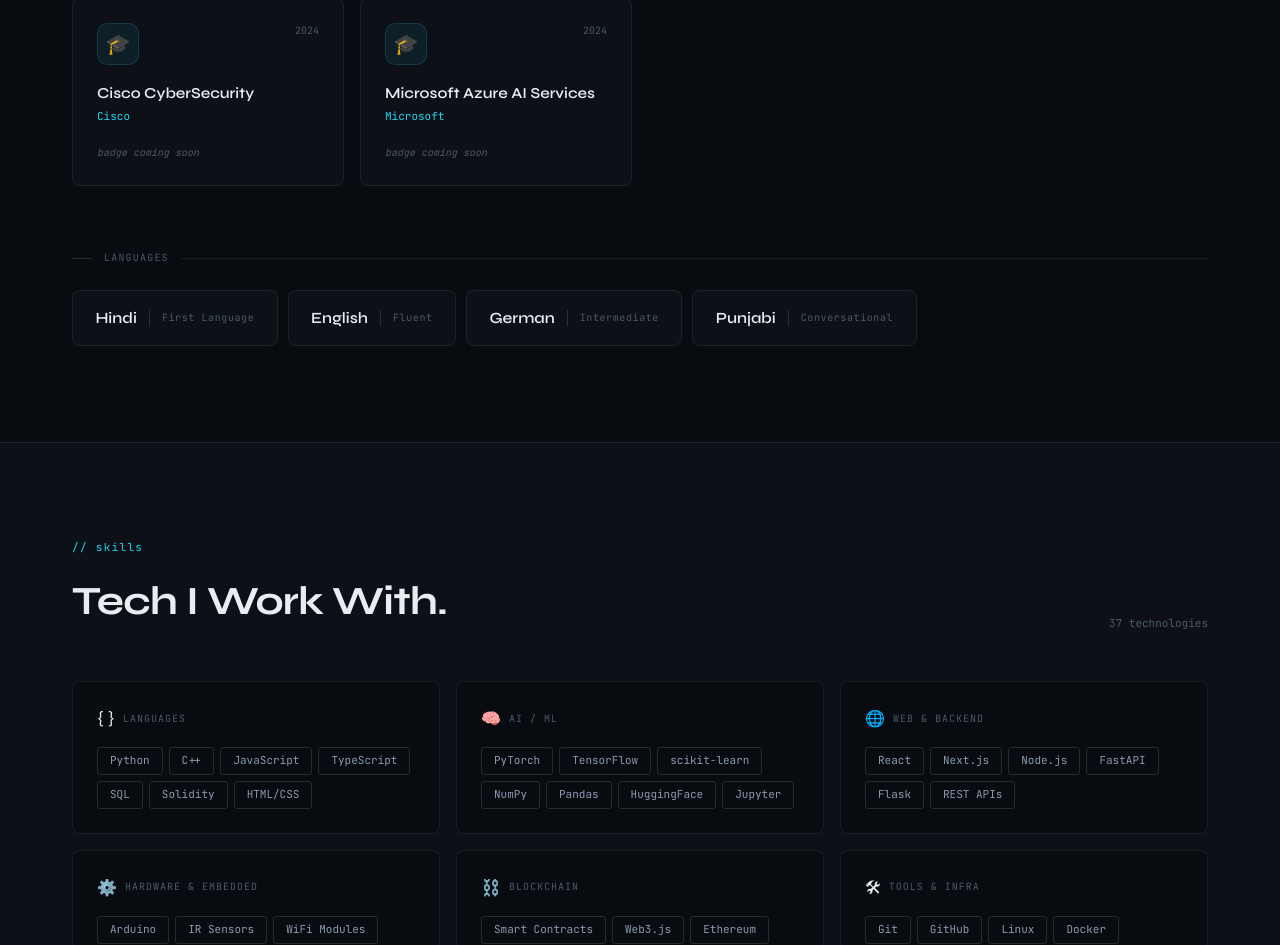
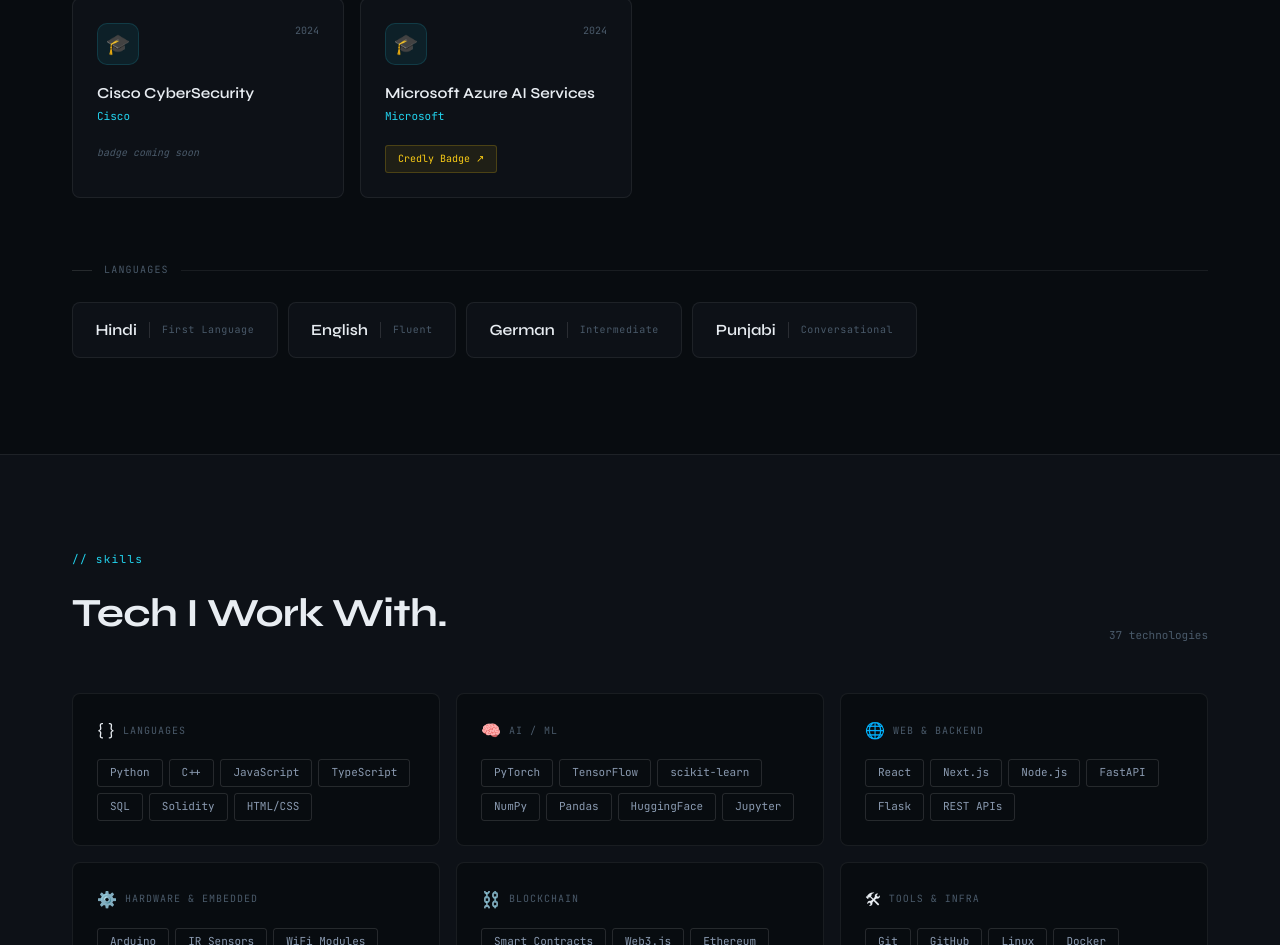
Before and after one commit to DeSachdeva/portfolio, a Next.js app: page / in a window 1280 px wide. Shown: the part 2119-3064 px from the top of the page. Built offline with nearby package versions, Linux system fonts and the light colour scheme.

Commit message:
credly badge added

```diff
--- a/data/experience.ts
+++ b/data/experience.ts
@@ -113,7 +113,7 @@ export const certifications: Certification[] = [
     name: 'Microsoft Azure AI Services',
     issuer: 'Microsoft',
     year: '2024',
-    credlyUrl: null, // paste your Credly badge URL here
+    credlyUrl: 'https://www.credly.com/badges/70d7d697-846a-465a-8193-1f053a4258c5/accept', // paste your Credly badge URL here
     certificatePath: null,
   },
 ]
```
